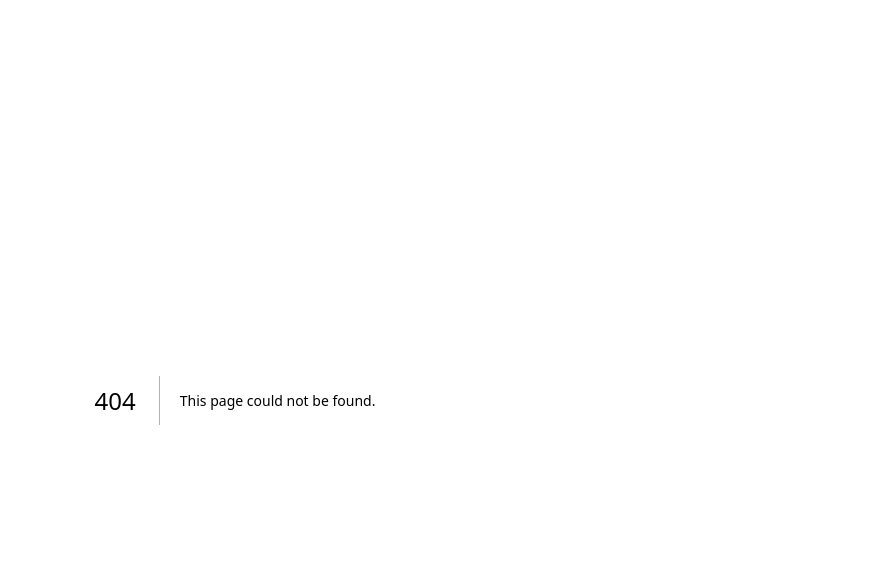
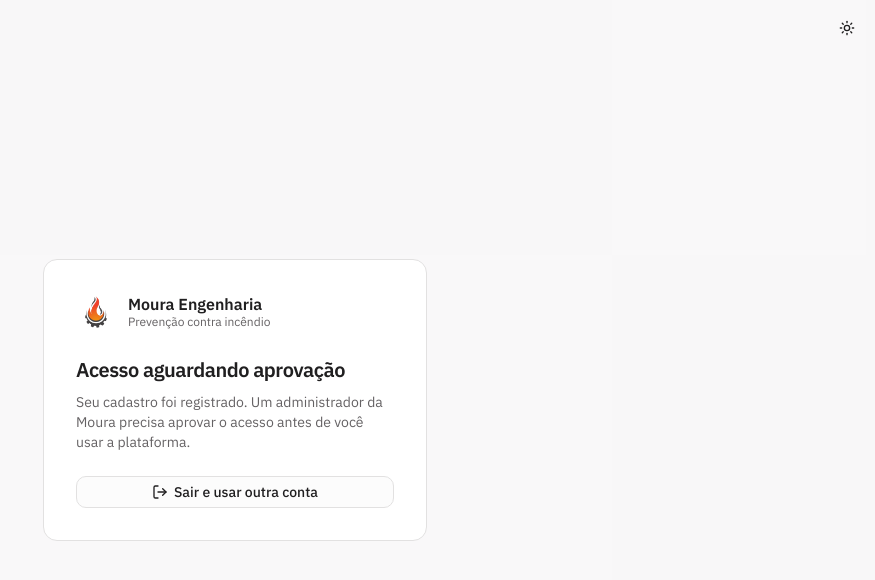
Before and after one commit to tiagoponciano/Moura-AI, a Next.js app in the folder client/: page /pending in a window 1280 px wide. Before the commit this address had no page. Shown: the top 580 px of the page, without its empty margins (405-1280 px from the left). Built offline with nearby package versions, Linux system fonts and the light colour scheme.

Commit message:
feat(pending/page.tsx): add the pending approval route

```diff
--- /dev/null
+++ b/client/app/(auth)/pending/page.tsx
@@ -0,0 +1,5 @@
+import { PendingCard } from "@/features/auth";
+
+export default function PendingPage() {
+  return <PendingCard />;
+}
```
